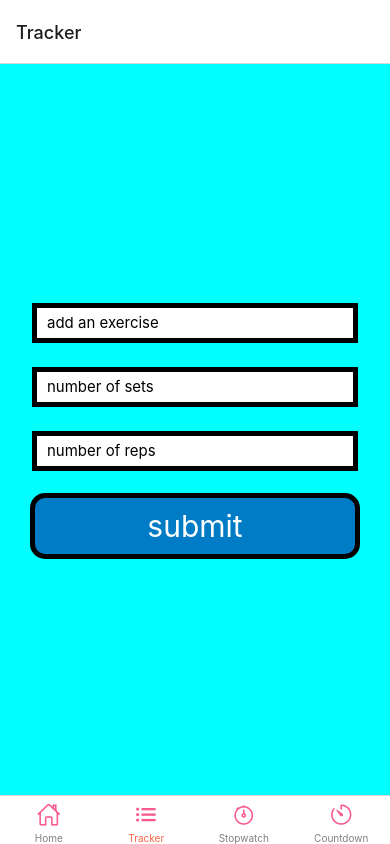
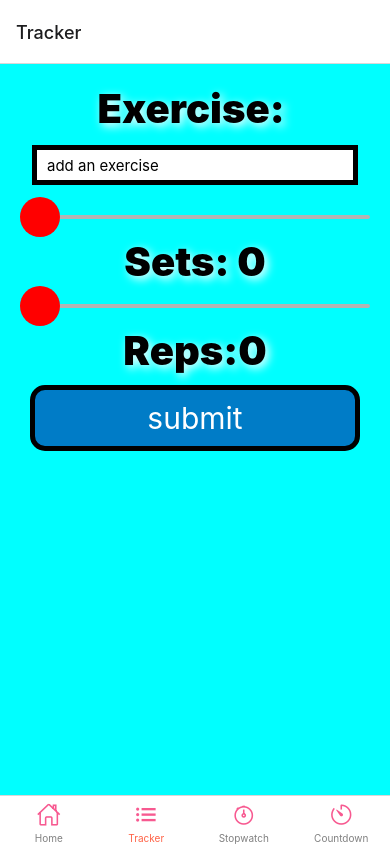
Before and after one commit to jonathanim/gymappNative, a React Native app: screen /Tracker in a window 390 px wide. Built offline with nearby package versions, Linux system fonts and the light colour scheme.

Commit message:
tracker errors in tracker component, Temporary Commit

```diff
--- a/components/Main.js
+++ b/components/Main.js
@@ -1,7 +1,6 @@
 
 import React from 'react'
 import { View, TouchableOpacity, Text, StyleSheet } from 'react-native';
-import Timer from './Timer'
 function Main({ navigation }) {
     return (
 
--- a/components/Tracker.js
+++ b/components/Tracker.js
@@ -1,23 +1,94 @@
-import React from 'react'
-import { View, TouchableOpacity, StyleSheet, TextInput, Text } from 'react-native'
+
+import React, { useState } from 'react'
+import {
+    View, TouchableOpacity, StyleSheet, TextInput, Text, ScrollView,
+    TouchableWithoutFeedback, Keyboard, FlatList
+} from 'react-native'
+import { Slider } from 'react-native-elements'
 
 
 function Tracker() {
+
+    const [exercises, setExercises] = useState([]);
+    const [exercise, setExercise] = useState({})
+    const [name, setName] = useState('');
+    const [sets, setSets] = useState(0);
+    const [reps, setReps] = useState(0);
+
+    const handleSubmit = () => {
+        setExercise({
+            name: name,
+            sets: sets,
+            reps: reps
+        })
+        setExercises([...exercises, exercise])
+
+        reset()
+    }
+    const reset = () => {
+        setName('');
+        setSets(0);
+        setReps(0);
+    }
+
+    const renderExercise = (item) => (
+        <View key={item.name} style={styles.listItem}>
+            <Text style={{ color: 'white' }}>
+                {item.name}
+            </Text>
+            <Text style={{ color: 'white' }}>
+                {item.sets}
+            </Text>
+        </View>
+    )
+
     return (
+        <TouchableWithoutFeedback onPress={Keyboard.dismiss} accessible={false}>
             <View style={styles.mainContainer}>
-            <TextInput type="text" style={styles.input} placeholder="add an exercise" />
+                <Text style={styles.text}>Exercise: {name}</Text>
                 <TextInput
-                type="text" style={styles.input} placeholder="number of sets"
+                    type="text"
+                    name='name'
+                    style={styles.input}
+                    placeholder="add an exercise"
+                    value={name}
+                    onChangeText={(text) => setName(text)}
                 />
-            <TextInput
-                type="text" style={styles.input} placeholder="number of reps"
+
+                <Slider
+                    value={sets}
+                    name="sets"
+                    minimumValue={1}
+                    maximumValue={20}
+                    onSlidingComplete={value => setSets(Math.round(value))}
                 />
-            <TouchableOpacity style={styles.buttons}>
+                <Text style={styles.text}>Sets: {sets}</Text>
+                <Slider
+                    name="reps"
+                    value={reps}
+                    minimumValue={1}
+                    maximumValue={100}
+                    onSlidingComplete={value => setReps(Math.round(value))}
+                />
+                <Text style={styles.text}>Reps:{reps}</Text>
+                <TouchableOpacity
+                    style={styles.buttons}
+                    onPress={() => handleSubmit()}
+                >
                     <Text style={styles.textBtn}>submit</Text>
                 </TouchableOpacity>
+                <ScrollView>
+                    {exercises}
+                </ScrollView>
             </View>
+
+        </TouchableWithoutFeedback >
     )
 }
+
+
+
+
 
 export default Tracker
 
@@ -82,5 +153,15 @@ const styles = StyleSheet.create({
         fontSize: 15,
         backgroundColor: 'white'
     },
+    exercisesBox: {
+        flex: 2,
+        borderWidth: 5,
+        height: 'auto'
+    },
+    listItem: {
+        padding: 10,
+        backgroundColor: 'purple',
+
+    }
 
 })
```
Lines whose indentation alone changed are shown as unchanged.
